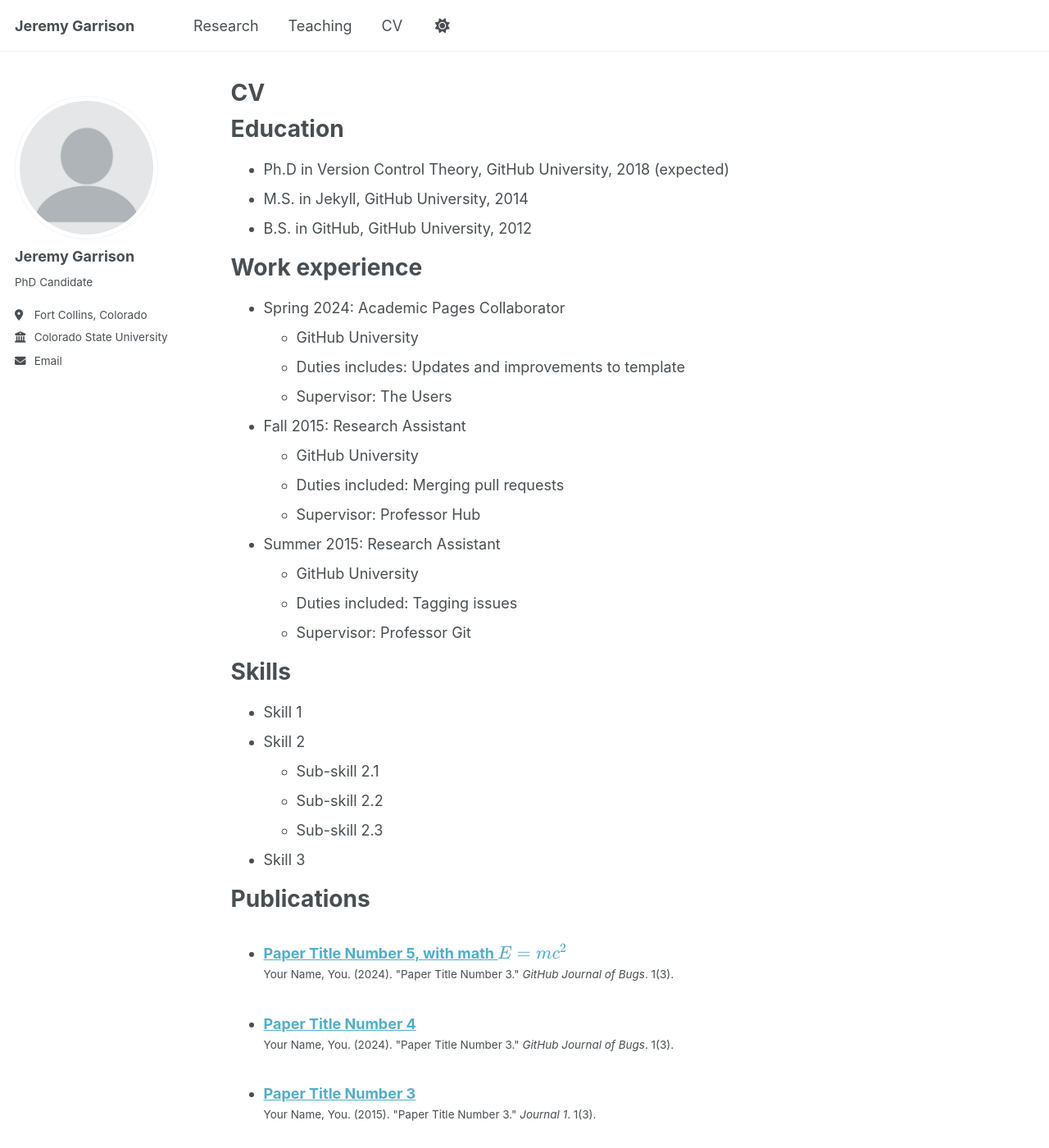
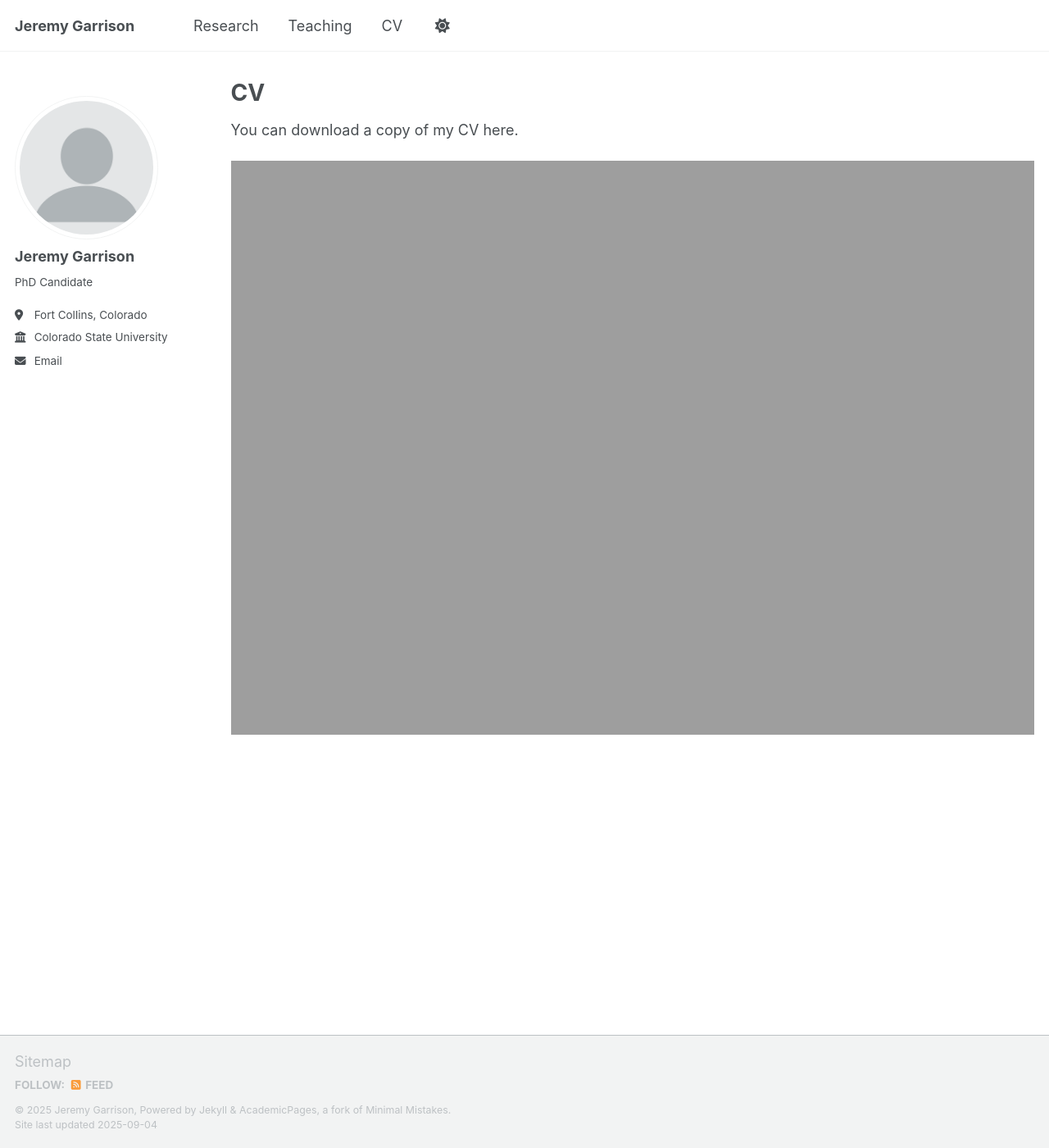
Before and after one commit to Jeremy-Garrison/Jeremy-Garrison.github.io, a Jekyll site: the page built from _pages/cv.md, in a window 1280 px wide and 1400 px high. Shown: the whole window at 82% size. Built offline with Jekyll 4.4.1, drawn with Linux system fonts in a browser that asks for light colours; a script that is not in the unit is left out; some of the changed text lies outside the part shown.

Commit message:
Update cv.md

```diff
--- a/_pages/cv.md
+++ b/_pages/cv.md
@@ -9,56 +9,6 @@ redirect_from:
 
 {% include base_path %}
 
-Education
-======
-* Ph.D in Version Control Theory, GitHub University, 2018 (expected)
-* M.S. in Jekyll, GitHub University, 2014
-* B.S. in GitHub, GitHub University, 2012
+You can download a copy of my CV here.
 
-Work experience
-======
-* Spring 2024: Academic Pages Collaborator
-  * GitHub University
-  * Duties includes: Updates and improvements to template
-  * Supervisor: The Users
-
-* Fall 2015: Research Assistant
-  * GitHub University
-  * Duties included: Merging pull requests
-  * Supervisor: Professor Hub
-
-* Summer 2015: Research Assistant
-  * GitHub University
-  * Duties included: Tagging issues
-  * Supervisor: Professor Git
-
-Skills
-======
-* Skill 1
-* Skill 2
-  * Sub-skill 2.1
-  * Sub-skill 2.2
-  * Sub-skill 2.3
-* Skill 3
-
-Publications
-======
-  <ul>{% for post in site.publications reversed %}
-    {% include archive-single-cv.html %}
-  {% endfor %}</ul>
-
-Talks
-======
-  <ul>{% for post in site.talks reversed %}
-    {% include archive-single-talk-cv.html  %}
-  {% endfor %}</ul>
-
-Teaching
-======
-  <ul>{% for post in site.teaching reversed %}
-    {% include archive-single-cv.html %}
-  {% endfor %}</ul>
-
-Service and leadership
-======
-* Currently signed in to 43 different slack teams
+<iframe src="{{ site.url }}/files/pdf/GarrisonCV.pdf" width="100%" height="700" frameborder="no" border="0" marginwidth="0" marginheight="0"></iframe>
```
